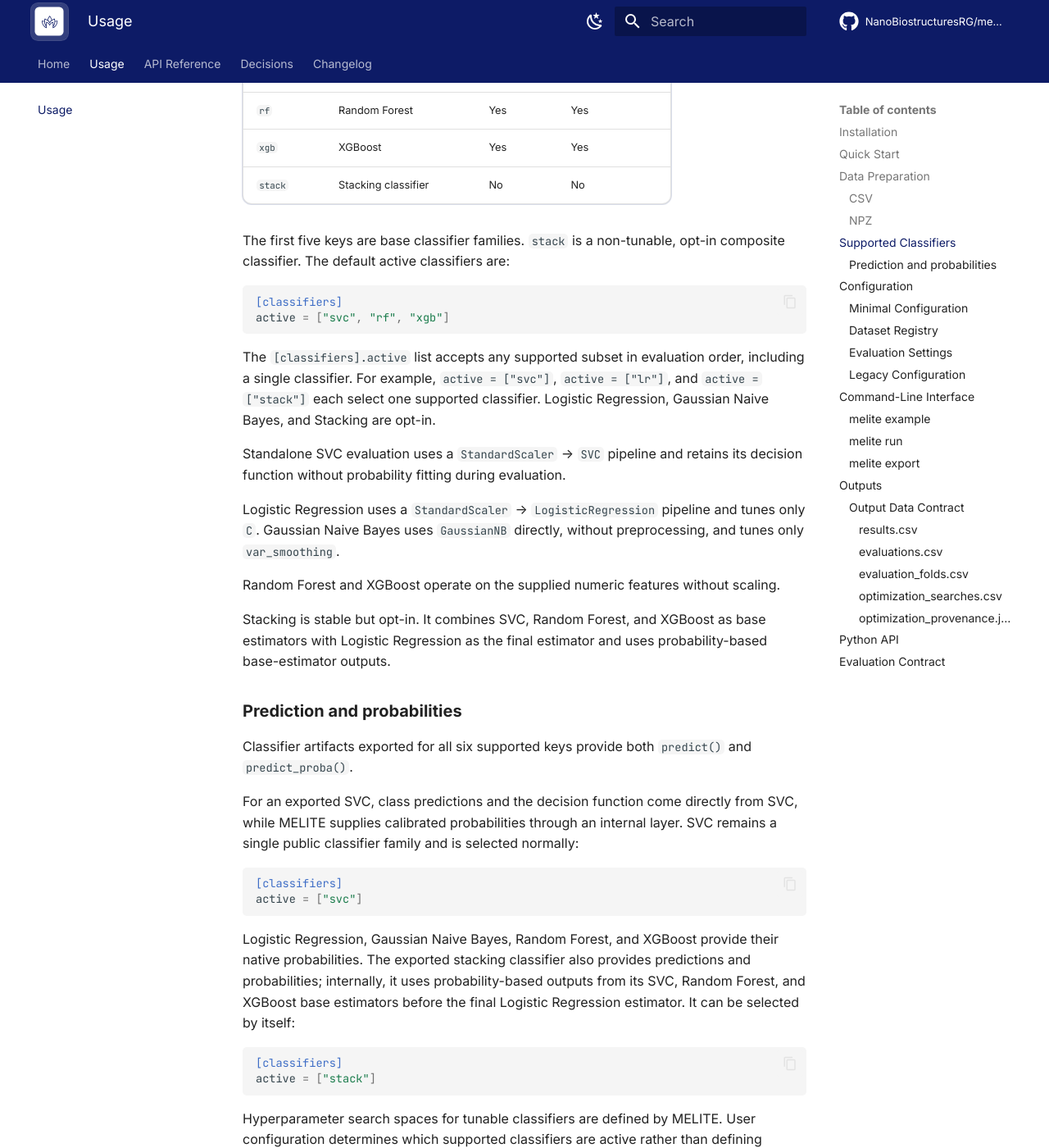
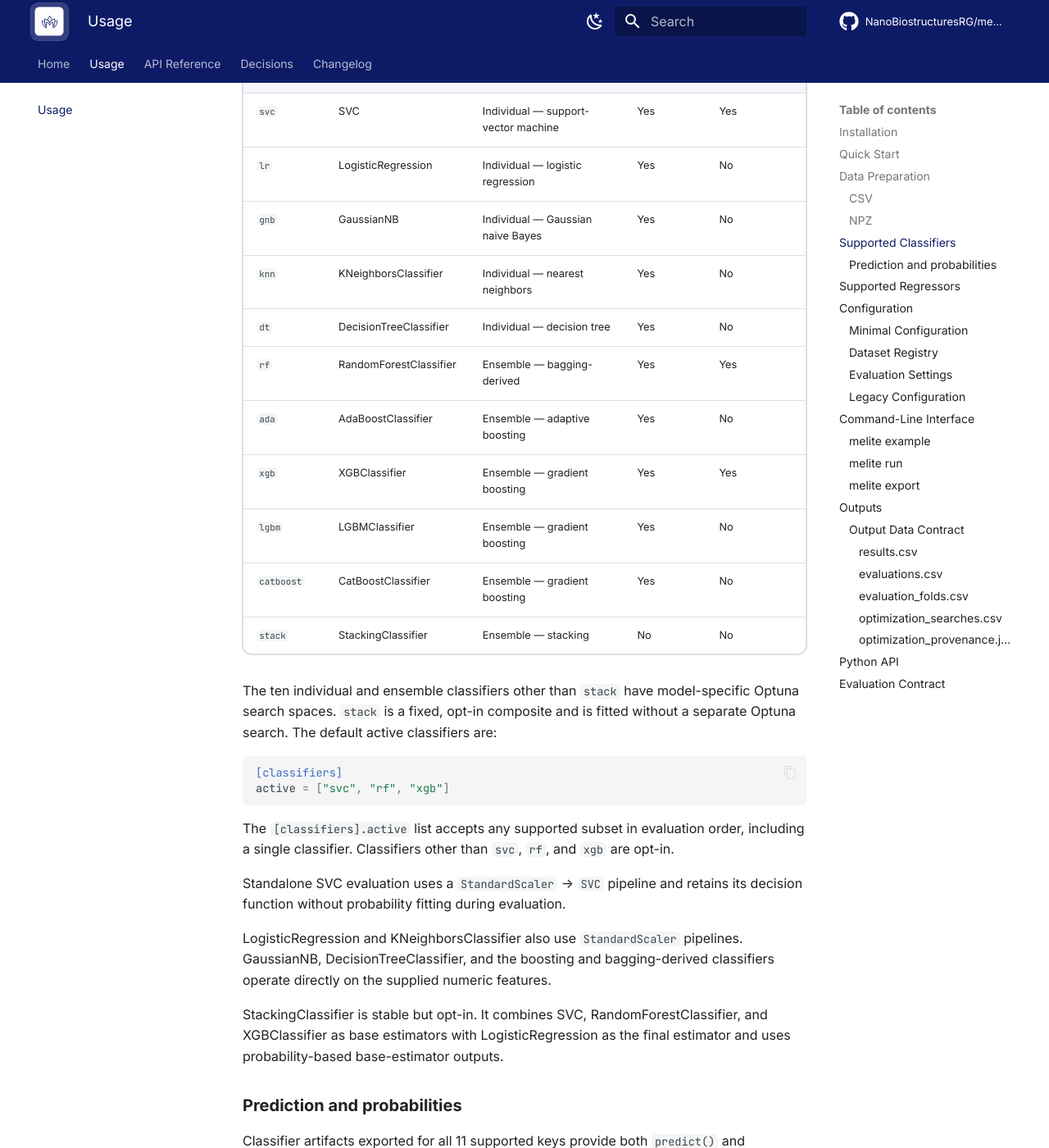
Before and after one commit to NanoBiostructuresRG/melite, an MkDocs documentation site: the page built from docs/usage.md, in a window 1280 px wide and 1400 px high, scrolled down 2580 px. Shown: the whole window at 82% size. Built offline with MkDocs 1.6.1 and Material for MkDocs 9.7.7, drawn with Linux system fonts in a browser that asks for light colours; comment, search, counter and statistics services are not loaded; some of the changed text lies outside the part shown.

Commit message:
docs: update project scope and supported model catalog

````diff
--- a/docs/usage.md
+++ b/docs/usage.md
@@ -1,4 +1,8 @@
 # Usage
+
+MELITE supports supervised classification and regression on prepared numeric
+tabular datasets. The bundled quick-start project remains a classification
+example.
 
 ## Installation
 
@@ -104,19 +108,26 @@
 
 ## Supported Classifiers
 
-MELITE currently supports six classifier keys:
+MELITE supports the following 11 classifier keys. The public names and model
+families follow the canonical model catalog.
 
-| Key | Classifier | Tunable | Active by default |
-|---|---|---|---|
-| `svc` | Support Vector Classifier | Yes | Yes |
-| `lr` | Logistic Regression | Yes | No |
-| `gnb` | Gaussian Naive Bayes | Yes | No |
-| `rf` | Random Forest | Yes | Yes |
-| `xgb` | XGBoost | Yes | Yes |
-| `stack` | Stacking classifier | No | No |
+| Key | Public name | Model family | Tunable | Active by default |
+|---|---|---|---|---|
+| `svc` | SVC | Individual — support-vector machine | Yes | Yes |
+| `lr` | LogisticRegression | Individual — logistic regression | Yes | No |
+| `gnb` | GaussianNB | Individual — Gaussian naive Bayes | Yes | No |
+| `knn` | KNeighborsClassifier | Individual — nearest neighbors | Yes | No |
+| `dt` | DecisionTreeClassifier | Individual — decision tree | Yes | No |
+| `rf` | RandomForestClassifier | Ensemble — bagging-derived | Yes | Yes |
+| `ada` | AdaBoostClassifier | Ensemble — adaptive boosting | Yes | No |
+| `xgb` | XGBClassifier | Ensemble — gradient boosting | Yes | Yes |
+| `lgbm` | LGBMClassifier | Ensemble — gradient boosting | Yes | No |
+| `catboost` | CatBoostClassifier | Ensemble — gradient boosting | Yes | No |
+| `stack` | StackingClassifier | Ensemble — stacking | No | No |
 
-The first five keys are base classifier families. `stack` is a non-tunable,
-opt-in composite classifier. The default active classifiers are:
+The ten individual and ensemble classifiers other than `stack` have
+model-specific Optuna search spaces. `stack` is a fixed, opt-in composite and
+is fitted without a separate Optuna search. The default active classifiers are:
 
 ```toml
 [classifiers]
@@ -124,27 +135,24 @@
 ```
 
 The `[classifiers].active` list accepts any supported subset in evaluation
-order, including a single classifier. For example, `active = ["svc"]`,
-`active = ["lr"]`, and `active = ["stack"]` each select one supported classifier.
-Logistic Regression, Gaussian Naive Bayes, and Stacking are opt-in.
+order, including a single classifier. Classifiers other than `svc`, `rf`, and
+`xgb` are opt-in.
 
 Standalone SVC evaluation uses a `StandardScaler` → `SVC` pipeline and retains
 its decision function without probability fitting during evaluation.
 
-Logistic Regression uses a `StandardScaler` → `LogisticRegression` pipeline
-and tunes only `C`. Gaussian Naive Bayes uses `GaussianNB` directly, without
-preprocessing, and tunes only `var_smoothing`.
+LogisticRegression and KNeighborsClassifier also use `StandardScaler`
+pipelines. GaussianNB, DecisionTreeClassifier, and the boosting and
+bagging-derived classifiers operate directly on the supplied numeric features.
 
-Random Forest and XGBoost operate on the supplied numeric features without
-scaling.
-
-Stacking is stable but opt-in. It combines SVC, Random Forest, and XGBoost as
-base estimators with Logistic Regression as the final estimator and uses
-probability-based base-estimator outputs.
+StackingClassifier is stable but opt-in. It combines SVC,
+RandomForestClassifier, and XGBClassifier as base estimators with
+LogisticRegression as the final estimator and uses probability-based
+base-estimator outputs.
 
 ### Prediction and probabilities
 
-Classifier artifacts exported for all six supported keys provide both
+Classifier artifacts exported for all 11 supported keys provide both
 `predict()` and `predict_proba()`.
 
 For an exported SVC, class predictions and the decision function come directly
@@ -156,11 +164,11 @@
 active = ["svc"]
 ```
 
-Logistic Regression, Gaussian Naive Bayes, Random Forest, and XGBoost provide
-their native probabilities. The exported stacking classifier also provides
-predictions and probabilities; internally, it uses probability-based outputs
-from its SVC, Random Forest, and XGBoost base estimators before the final
-Logistic Regression estimator. It can be selected by itself:
+The other supported classifiers provide their estimator-native probabilities.
+The exported StackingClassifier also provides predictions and probabilities;
+internally, it uses probability-based outputs from its SVC,
+RandomForestClassifier, and XGBClassifier base estimators before the final
+LogisticRegression estimator. It can be selected by itself:
 
 ```toml
 [classifiers]
@@ -170,6 +178,22 @@
 Hyperparameter search spaces for tunable classifiers are defined by MELITE. User
 configuration determines which supported classifiers are active rather than
 defining individual hyperparameter search spaces.
+
+## Supported Regressors
+
+MELITE supports the following four regressor keys:
+
+| Key | Public name | Estimator pipeline | Parameter optimization |
+|---|---|---|---|
+| `linear` | LinearRegression | `LinearRegression` | No |
+| `poly` | PolynomialRegression | `StandardScaler` → `PolynomialFeatures(degree=2, include_bias=False)` → `LinearRegression` | No |
+| `ridge` | Ridge | `StandardScaler` → `Ridge` | Yes — `alpha` |
+| `lasso` | Lasso | `StandardScaler` → `Lasso(max_iter=10000)` | Yes — `alpha` |
+
+Ridge and Lasso optimize `alpha` over the continuous logarithmic range from
+`1e-4` to `1e2`. PolynomialRegression has a fixed degree of two. Before fitting,
+MELITE calculates the resulting feature count and rejects an expansion above
+10,000 features, reporting both the original and expanded dimensions.
 
 ## Configuration
 
@@ -704,10 +728,10 @@
 `X_new` must use the same feature representation expected by the exported
 model.
 
-All classifier artifacts exported by MELITE for the six supported keys provide
-probability estimates. The returned `probabilities` value is `None` only when
-`return_proba=False` or when this API is used with another compatible artifact
-that does not provide `predict_proba()`.
+All classifier artifacts exported by MELITE for the 11 supported keys provide
+probability estimates. Exported regression artifacts return `probabilities` as
+`None`. For classifier artifacts, that value is also `None` when
+`return_proba=False`.
 
 For the complete public Python interface, see the [API Reference](api.md).
 
--- a/mkdocs.yml
+++ b/mkdocs.yml
@@ -1,6 +1,6 @@
 # SPDX-License-Identifier: LGPL-3.0-or-later
 site_name: MELITE
-site_description: Comparative classifier evaluation for reproducible model selection on numeric tabular data, with nested cross-validation and preserved evaluation evidence.
+site_description: Reproducible evaluation and selection of supervised classification and regression models on numeric tabular data.
 site_url: https://nanobiostructuresrg.github.io/melite/
 repo_url: https://github.com/NanoBiostructuresRG/melite
 repo_name: NanoBiostructuresRG/melite
````
Also changed, not shown: other parts of docs/usage.md (+4 -4 lines), README.md (+73 -47 lines), docs/index.md (+20 -13 lines).
